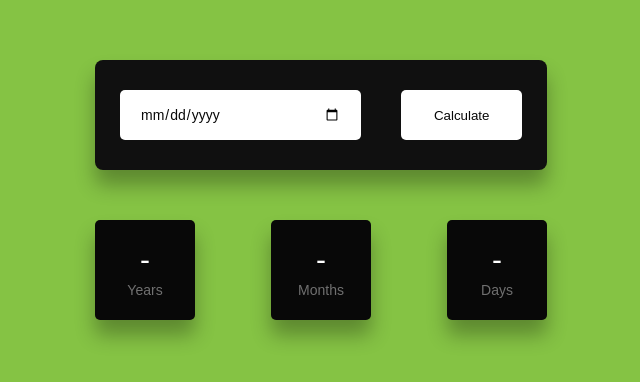
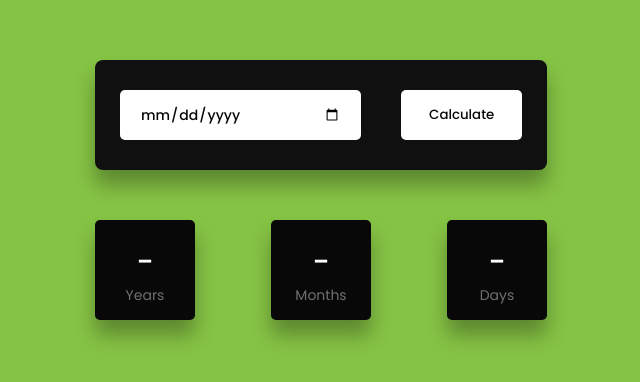
Before and after one commit to DahmanCode/AgeCalculator, a plain HTML site: page index.html in a window 1280 px wide. Shown: the part 210-592 px from the top of the page, 319-959 px from the left. Drawn offline with Linux system fonts and the light colour scheme.

Commit message:
Add link for fonts

```diff
--- a/index.html
+++ b/index.html
@@ -4,6 +4,7 @@
   <meta charset="UTF-8">
   <meta http-equiv="X-UA-Compatible" content="IE=edge">
   <meta name="viewport" content="width=device-width, initial-scale=1.0">
+  <link href="https://fonts.googleapis.com/css?family=Poppins:100,100italic,200,200italic,300,300italic,regular,italic,500,500italic,600,600italic,700,700italic,800,800italic,900,900italic" rel="stylesheet" />
   <link rel="stylesheet" href="style.css">
   <title>Age Calculator</title>
 </head>
```
